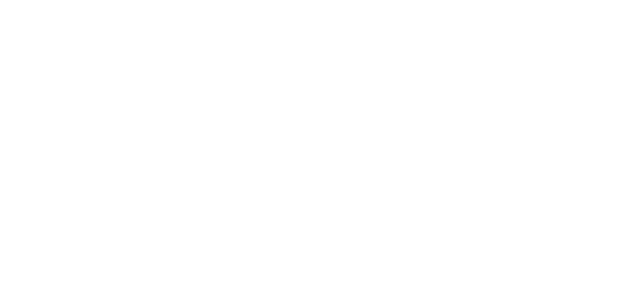
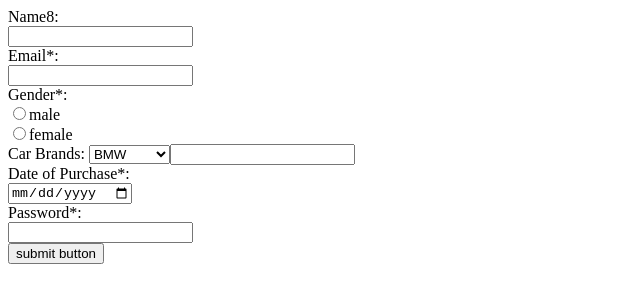
Before and after one commit to acciojob/car-insurance-form-bhanuchandarsalkam, a website: page main.html in a window 1280 px wide. Shown: the whole page, without its empty margins (0-640 px from the left). Drawn offline with Linux system fonts and the light colour scheme.

Commit message:
created a submission

```diff
--- a/main.html
+++ b/main.html
@@ -8,6 +8,39 @@
 
 <body>
 	<!-- the entire body must be written by student -->
+	<form action="" Method="POST">
+	<div>
+	<label for="name8">Name8:</label><br>
+	<input type="text" name="name8" id="name8">
+	</div>
+	<label for="email">Email*:</label><br>
+	<input type="email" name="email" id="email" required>
+	<div>
+	<label for="gender">Gender*:</label><br>
+	<input type="radio" name="gender" id="gender" required>male<br>
+	<input type="radio" name="gender" id="gender" required>female
+	</div>
+	<div>
+		<label for="Car Brands">Car Brands:</label>
+		<select name="Car Brands">
+			<option value="BMW">BMW</option>
+			<option value="Audi">Audi</option>
+			<option value="Mercedez">Mercedez</option>
+	</div>
+	<div>
+		<label for="Car Age">Car Age*:</label><br>
+		<input type="number" name="Car Age" id="Car Age" required>
+	</div>
+	<div>
+		<label for="Date of Purchase">Date of Purchase*:</label><br>
+		<input type="date" name="Date of Purchase" id="Date of Purchase" required>
+	</div>
+	<div>
+		<label for="Password">Password*:</label><br>
+		<input type="Password" name="password" id="password" required>
+	</div>
+	<button type="submit">submit button</button>
+	</form>
     <script type="text/javascript" src="./script.js">
 </script>
 
```
